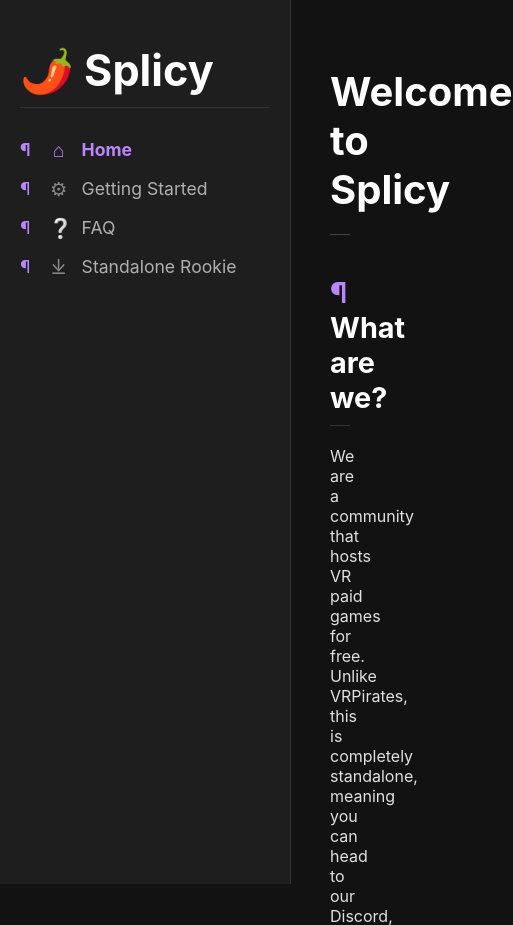
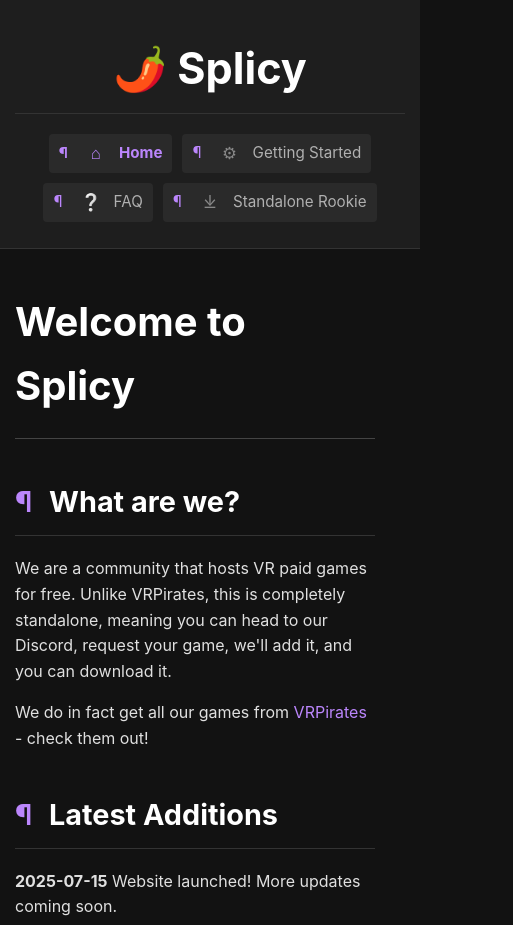
Before and after one commit to kyy1-cyy/splicly, a plain HTML site: page index.html in a window 390 px wide. Shown: the top 925 px of the page, 513 px wide, since content can reach past the window. Drawn offline with Linux system fonts and the light colour scheme.

Commit message:
Improve mobile responsiveness and layout

```diff
--- a/style.css
+++ b/style.css
@@ -3,6 +3,7 @@ body {
     margin: 0;
     background-color: #121212;
     color: #e0e0e0;
+    line-height: 1.6;
 }
 
 a {
@@ -59,12 +60,84 @@ a:hover {
 }
 
 .main-content {
-    margin-left: 290px; /* sidebar width + padding */
-    padding: 40px;
-    width: calc(100% - 290px);
-    transition: opacity 0.3s ease-in-out;
+    margin-left: 250px; /* sidebar width */
+    padding: 20px 30px;
+    width: calc(100% - 250px);
+    transition: all 0.3s ease-in-out;
     min-height: 100vh;
     box-sizing: border-box;
+    max-width: 1200px;
+}
+
+/* Responsive Design */
+@media (max-width: 1024px) {
+    .main-content {
+        padding: 20px 25px;
+    }
+}
+
+@media (max-width: 768px) {
+    .container {
+        flex-direction: column;
+    }
+
+    .sidebar {
+        width: 100%;
+        height: auto;
+        position: relative;
+        padding: 15px 20px;
+        border-right: none;
+        border-bottom: 1px solid #333;
+    }
+
+    .main-content {
+        width: 100%;
+        margin-left: 0;
+        padding: 20px;
+    }
+
+    .sidebar .logo {
+        text-align: center;
+    }
+
+    .sidebar nav ul {
+        display: flex;
+        flex-wrap: wrap;
+        justify-content: center;
+        gap: 10px;
+        margin-top: 15px;
+    }
+
+    .sidebar nav ul li {
+        margin: 0;
+    }
+
+    .sidebar nav ul li a {
+        padding: 8px 12px;
+        background: #2a2a2a;
+        border-radius: 4px;
+        display: inline-block;
+    }
+}
+
+@media (max-width: 480px) {
+    .main-content {
+        padding: 15px;
+    }
+
+    .main-content h1 {
+        font-size: 1.8em;
+        margin-bottom: 20px;
+    }
+
+    .sidebar {
+        padding: 10px 15px;
+    }
+
+    .sidebar nav ul li a {
+        font-size: 0.95em;
+        padding: 6px 10px;
+    }
 }
 
 /* Loading state */
```
